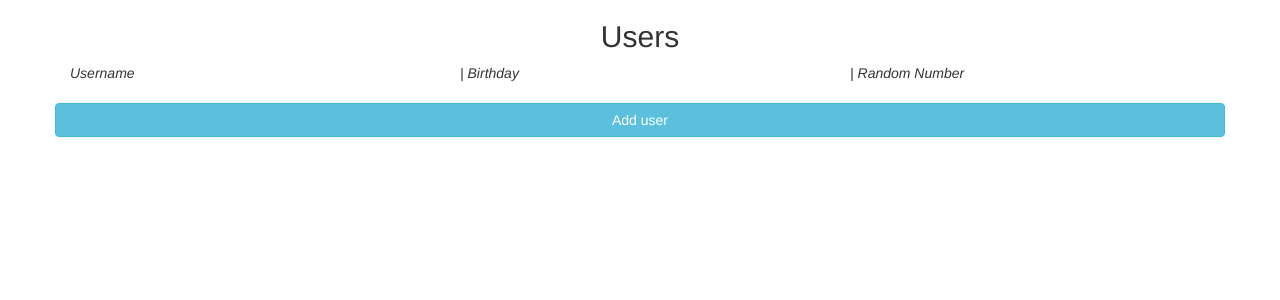
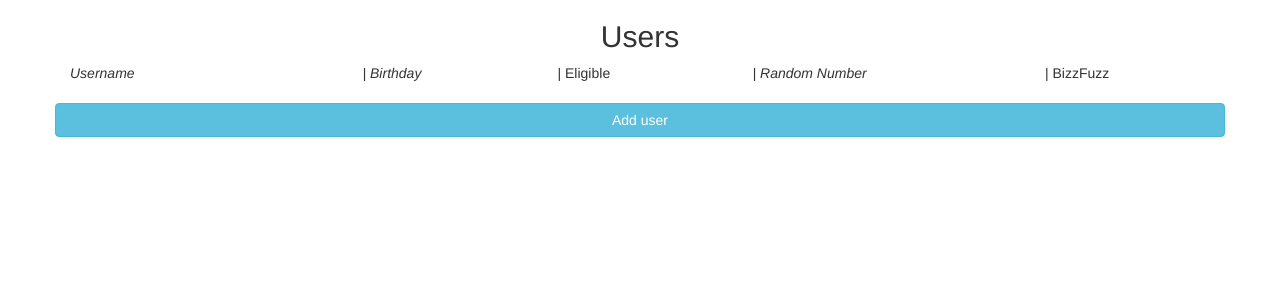
Before and after one commit to damian-sokolowski/django_task, a Django app: page / in a window 1280 px wide. Shown: the top 300 px of the page. Run offline with Django 3.2, Linux system fonts and the light colour scheme; some libraries are stand-ins or nearby versions.

Commit message:
Added template tags

```diff
--- a/users_list/templates/index.html
+++ b/users_list/templates/index.html
@@ -1,18 +1,23 @@
 {% extends "base.html" %}
+{% load my_tags %}
 
 {% block content %}
     <h2 class="text-center">Users</h2>
     <div class="container">
         <div class="row">
-            <i class="col-sm-4">Username</i>
-            <i class="col-sm-4">| Birthday</i>
-            <i class="col-sm-4">| Random Number</i>
+            <i class="col-sm-3">Username</i>
+            <i class="col-sm-2">| Birthday</i>
+            <div class="col-sm-2">| Eligible</div>
+            <i class="col-sm-3">| Random Number</i>
+            <div class="col-sm-2">| BizzFuzz</div>
         </div>
         {% for user_profile in object_list %}
             <div class="row" onclick="location.href = '../user/{{ user_profile.user.pk }}';" style="cursor: pointer;">
-                <div class="col-sm-4">{{ user_profile.user.username }}</div>
-                <div class="col-sm-4">| {{ user_profile.birthday|date:"n/j/Y" }}</div>
-                <div class="col-sm-4">| {{ user_profile.random_number }}</div>
+                <div class="col-sm-3">{{ user_profile.user.username }}</div>
+                <div class="col-sm-2">| {{ user_profile.birthday|date:"n/j/Y" }}</div>
+                <div class="col-sm-2">| {% eligible user_profile.birthday %}</div>
+                <div class="col-sm-3">| {{ user_profile.random_number }}</div>
+                <div class="col-sm-2">| {% bizzfuzz user_profile.random_number%}</div>
             </div>
         {% endfor %}
         <div class="row" style="margin-top: 20px;">
```
Also changed, not shown: users_list/templatetags/my_tags.py (added, +27 -0 lines), users_list/templatetags/__init__.py (added).
